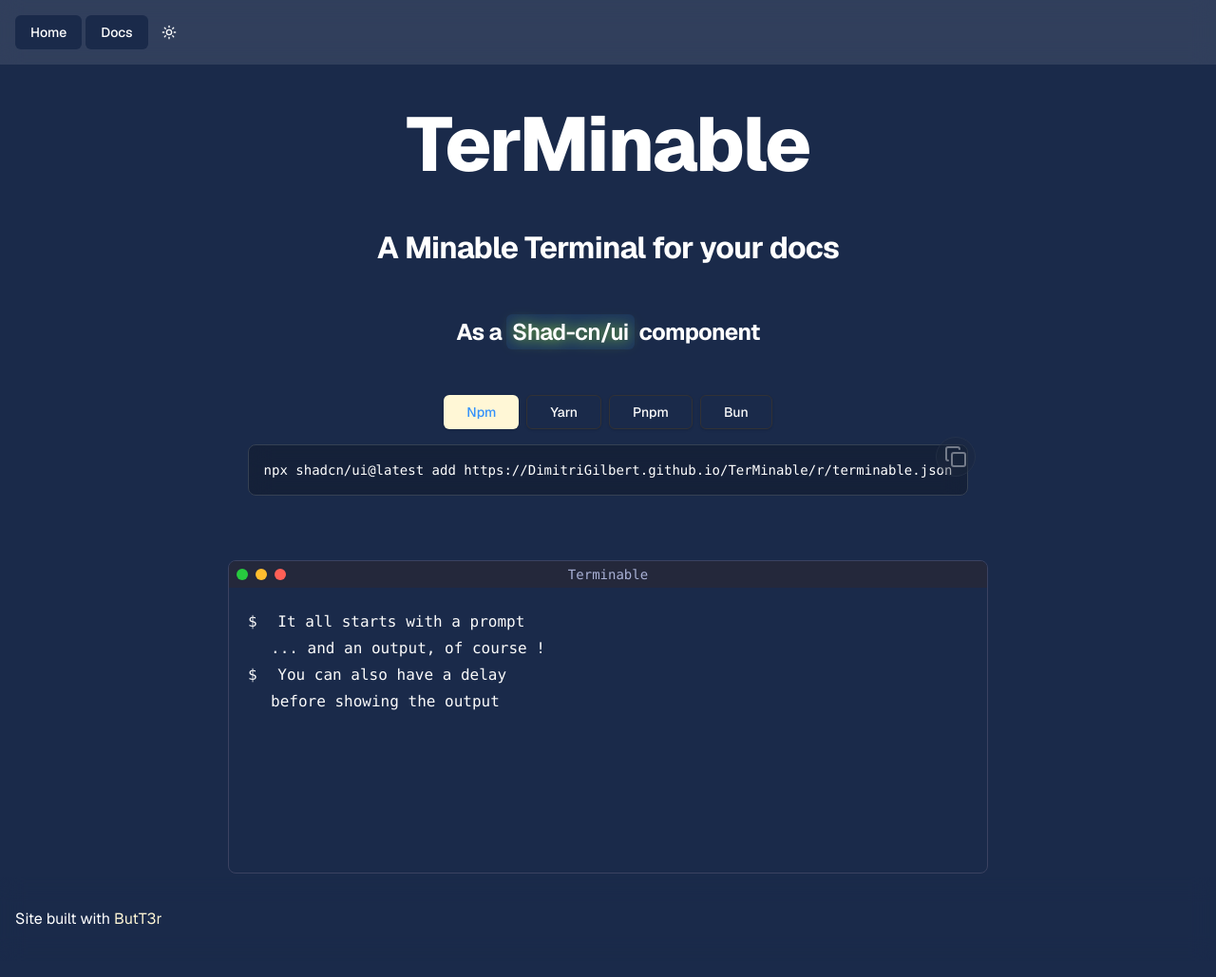
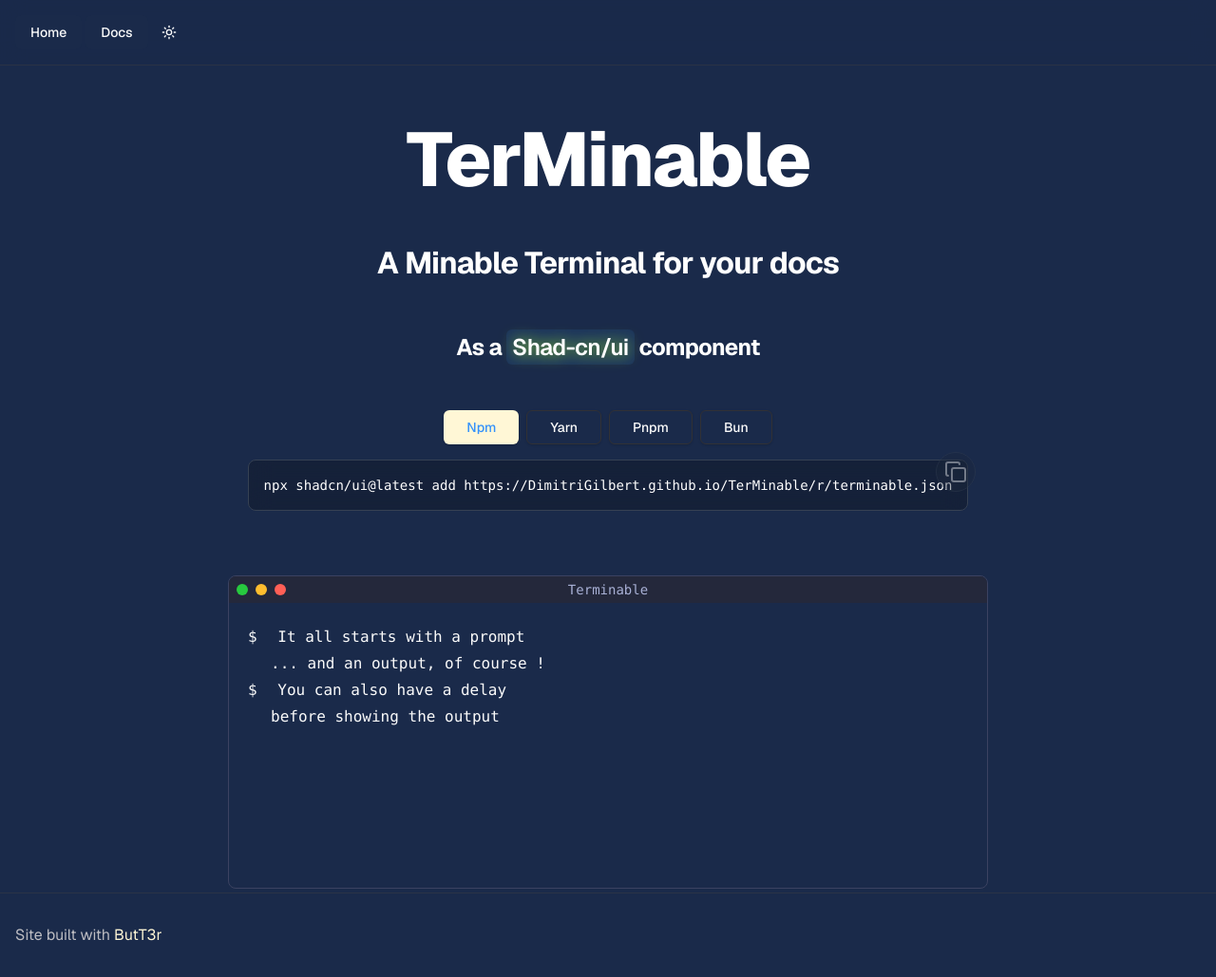
Before and after one commit to DimitriGilbert/TerMinable, a Next.js app: page / in a window 1280 px wide. Shown: the whole page at 95% size. Built offline with nearby package versions, Linux system fonts and the light colour scheme.

Commit message:
[fix] ThemeProvider renders fragment, add proper <body> tag to fix hydration error

```diff
--- a/src/app/layout.tsx
+++ b/src/app/layout.tsx
@@ -13,7 +13,7 @@
 import Link from "next/link";
 export const metadata: Metadata = {
   title: "Terminable, a fake terminal for shadcn/ui",
-  description: "Generated by Butt3r using create-t3-app",
+  description: "A terminal simulator component for shadcn/ui documentation sites",
   icons: [{ rel: "icon", url: "/favicon.ico" }],
 };
 
@@ -24,15 +24,16 @@
 
   return (
     <html lang="en" className={`${GeistSans.variable}`}>
-      <ThemeProvider className="bg-gradient-to-b from-[var(--primary)] to-[var(--background)] dark:from-[var(--background)] dark:to-[var(--primary-foreground)]">
-        <nav className="fixed left-0 right-0 top-0 bg-white/10 p-4 backdrop-blur-md">
+      <body>
+        <ThemeProvider>
+          <nav className="fixed left-0 right-0 top-0 z-50 border-b border-border/50 bg-background/80 p-4 backdrop-blur-md">
             <div className="mx-auto max-w-7xl">
               <NavigationMenu>
                 <NavigationMenuList className="flex justify-center">
                   <NavigationMenuItem>
                     <NavigationMenuLink
                       href={`${basePath}/`}
-                    className={`${navigationMenuTriggerStyle()} text-gray-900 hover:text-gray-700 dark:text-white dark:hover:text-gray-300`}
+                      className={navigationMenuTriggerStyle()}
                     >
                       Home
                     </NavigationMenuLink>
@@ -40,7 +41,7 @@
                   <NavigationMenuItem>
                     <NavigationMenuLink
                       href={`${basePath}/docs`}
-                    className={`${navigationMenuTriggerStyle()} text-gray-900 hover:text-gray-700 dark:text-white dark:hover:text-gray-300`}
+                      className={navigationMenuTriggerStyle()}
                     >
                       Docs
                     </NavigationMenuLink>
@@ -52,11 +53,11 @@
               </NavigationMenu>
             </div>
           </nav>
-        <div className="mc pt-12">
+          <div className="pt-16">
             {children}
-          <footer className="bottom-0 left-0 right-0 p-4 pb-8 pt-8 backdrop-blur-md">
+            <footer className="border-t border-border/50 p-4 pb-8 pt-8">
               <div className="mx-auto max-w-7xl">
-              <p className="text-gray-900 dark:text-white">
+                <p className="text-muted-foreground">
                   Site built with{" "}
                   <Link href="https://butt3r.dev" className="text-primary">
                     ButT3r
@@ -66,6 +67,7 @@
             </footer>
           </div>
         </ThemeProvider>
+      </body>
     </html>
   );
 }
--- a/src/components/theme-provider.tsx
+++ b/src/components/theme-provider.tsx
@@ -11,7 +11,7 @@
 
 const ThemeContext = createContext<ThemeContextType | null>(null);
 
-export function ThemeProvider({ children, className }: { children: React.ReactNode, className?: string }) {
+export function ThemeProvider({ children }: { children: React.ReactNode; className?: string }) {
   const [theme, setTheme] = useState<Theme>("dark");
 
   useEffect(() => {
@@ -29,7 +29,7 @@
 
   return (
     <ThemeContext.Provider value={{ theme, toggleTheme }}>
-      <div className={className}>{children}</div>
+      {children}
     </ThemeContext.Provider>
   );
 }
```
Lines whose indentation alone changed are shown as unchanged.
